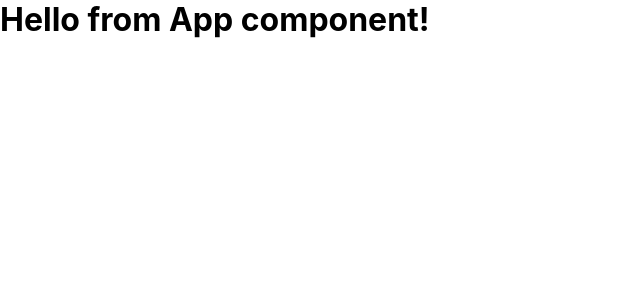
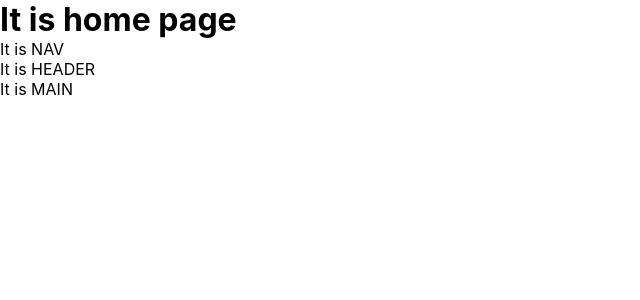
Before and after one commit to PUWPAW/netflix-clone, a React (Create React App) app: page / in a window 1280 px wide. Shown: the top 300 px of the page, without its empty margins (0-640 px from the left). Built offline with nearby package versions, Linux system fonts and the light colour scheme.

Commit message:
created templated Home Page

```diff
--- a/src/App.js
+++ b/src/App.js
@@ -1,7 +1,9 @@
+import HomePage from "./pages/HomePage";
+
 function App() {
   return (
     <div>
-      <h1>Hello from App component!</h1>
+      <HomePage />
     </div>
   );
 }
--- /dev/null
+++ b/src/pages/HomePage/index.jsx
@@ -0,0 +1,15 @@
+import React from "react";
+
+const HomePage = () => {
+  return (
+    <div>
+      <h1>It is home page</h1>
+
+      <div>It is NAV</div>
+      <div>It is HEADER</div>
+      <div>It is MAIN</div>
+    </div>
+  );
+};
+
+export default HomePage;
```
Also changed, not shown: src/firebase/firebase.js (added, +8 -0 lines).
